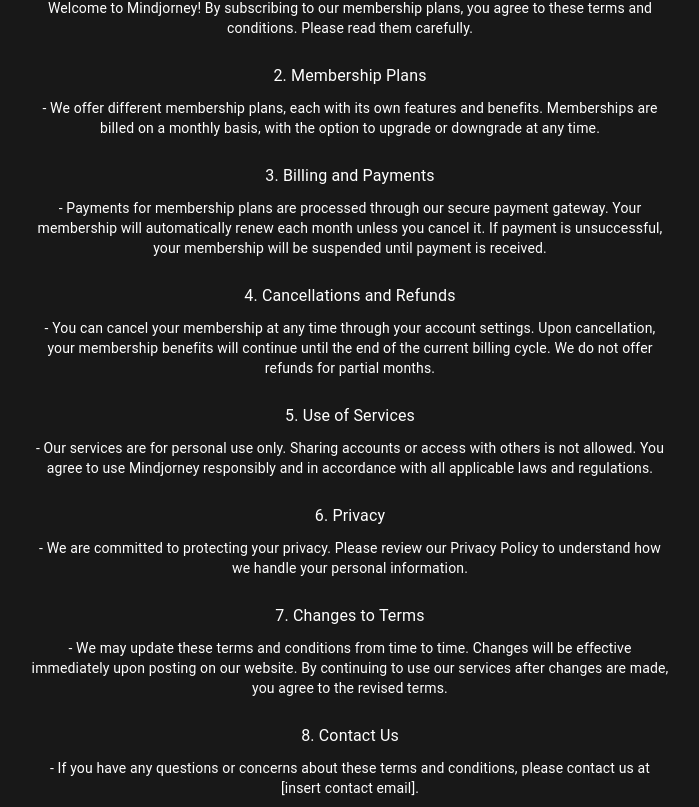
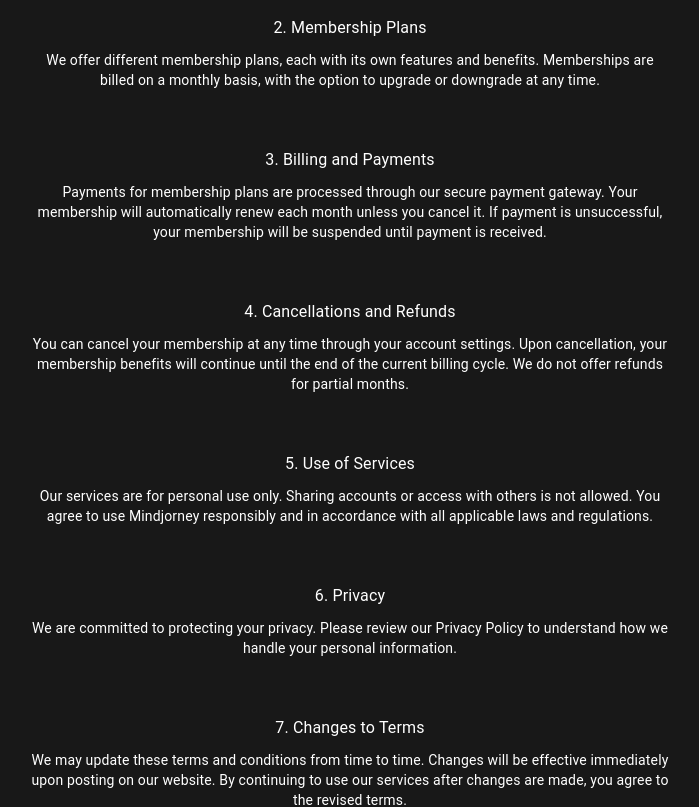
Before and after one commit to MasonMos/mind-journey, a Next.js app in the folder mind-journey-app/: page /pricing in a window 1280 px wide. Shown: the part 1934-2741 px from the top of the page, without its empty margins (290-989 px from the left). Built offline with nearby package versions, Linux system fonts and the light colour scheme; no server answers.

Commit message:
cleaned up this section

```diff
--- a/mind-journey-app/app/pricing/page.js
+++ b/mind-journey-app/app/pricing/page.js
@@ -50,6 +50,41 @@ const theme = createTheme({
     },
   },
 });
+
+const sections = [
+  {
+    title: 'Introduction',
+    content: 'Welcome to Mindjorney! By subscribing to our membership plans, you agree to these terms and conditions. Please read them carefully.'
+  },
+  {
+    title: 'Membership Plans',
+    content: 'We offer different membership plans, each with its own features and benefits. Memberships are billed on a monthly basis, with the option to upgrade or downgrade at any time.'
+  },
+  {
+    title: 'Billing and Payments',
+    content: 'Payments for membership plans are processed through our secure payment gateway. Your membership will automatically renew each month unless you cancel it. If payment is unsuccessful, your membership will be suspended until payment is received.'
+  },
+  {
+    title: 'Cancellations and Refunds',
+    content: 'You can cancel your membership at any time through your account settings. Upon cancellation, your membership benefits will continue until the end of the current billing cycle. We do not offer refunds for partial months.'
+  },
+  {
+    title: 'Use of Services',
+    content: 'Our services are for personal use only. Sharing accounts or access with others is not allowed. You agree to use Mindjorney responsibly and in accordance with all applicable laws and regulations.'
+  },
+  {
+    title: 'Privacy',
+    content: 'We are committed to protecting your privacy. Please review our Privacy Policy to understand how we handle your personal information.'
+  },
+  {
+    title: 'Changes to Terms',
+    content: 'We may update these terms and conditions from time to time. Changes will be effective immediately upon posting on our website. By continuing to use our services after changes are made, you agree to the revised terms.'
+  },
+  {
+    title: 'Contact Us',
+    content: 'If you have any questions or concerns about these terms and conditions, please contact us at [insert contact email].'
+  }
+];
 
 const handleSubmit = async () => {
   const checkoutSession = await fetch("/api/checkout_session", {
@@ -133,7 +168,7 @@ export default function Home() {
       </AppBar>
 
       <Box sx={{color: theme.palette.primary.contrastText, padding: 0, margin: 0}}>
-          <Typography variant="h2" sx={{postion: "flex", justifyContent: "center", alignItems: "center", textAlign: "center", marginTop: 10}}>Pricing Options</Typography>
+          <Typography variant="h2" className={jost.className} sx={{postion: "flex", justifyContent: "center", alignItems: "center", textAlign: "center", marginTop: 10}}>Pricing Options</Typography>
       </Box>
 
 
@@ -252,7 +287,7 @@ export default function Home() {
             }}
         >
             <Typography
-                variant="h3"
+                variant="h5"
                 sx={{
                     fontFamily: jost.style.fontFamily,
                     fontWeight: theme.typography.fontWeightBold,
@@ -267,62 +302,16 @@ export default function Home() {
             <Typography variant="body1" sx={{ marginBottom: 8 }}>
                 Effective Date: [8/26/2024]
             </Typography>
-
-            <Typography variant="subtitle1" sx={{ margin: 1 }}>
-                1. Introduction
-            </Typography>
-            <Typography variant="body2" sx={{ marginBottom: 2 }}>
-                Welcome to Mindjorney! By subscribing to our membership plans, you agree to these terms and conditions. Please read them carefully.
-            </Typography>
-
-            <Typography variant="subtitle1" sx={{ margin: 1 }}>
-                2. Membership Plans
-            </Typography>
-            <Typography variant="body2" sx={{ marginBottom: 2 }}>
-                - We offer different membership plans, each with its own features and benefits. Memberships are billed on a monthly basis, with the option to upgrade or downgrade at any time.
-            </Typography>
-
-            <Typography variant="subtitle1" sx={{ margin: 1 }}>
-                3. Billing and Payments
-            </Typography>
-            <Typography variant="body2" sx={{ marginBottom: 2 }}>
-                - Payments for membership plans are processed through our secure payment gateway. Your membership will automatically renew each month unless you cancel it. If payment is unsuccessful, your membership will be suspended until payment is received.
-            </Typography>
-
-            <Typography variant="subtitle1" sx={{ margin: 1 }}>
-                4. Cancellations and Refunds
-            </Typography>
-            <Typography variant="body2" sx={{ marginBottom: 2 }}>
-                - You can cancel your membership at any time through your account settings. Upon cancellation, your membership benefits will continue until the end of the current billing cycle. We do not offer refunds for partial months.
-            </Typography>
-
-            <Typography variant="subtitle1" sx={{ margin: 1 }}>
-                5. Use of Services
-            </Typography>
-            <Typography variant="body2" sx={{ marginBottom: 2 }}>
-                - Our services are for personal use only. Sharing accounts or access with others is not allowed. You agree to use Mindjorney responsibly and in accordance with all applicable laws and regulations.
-            </Typography>
-
-            <Typography variant="subtitle1" sx={{ margin: 1 }}>
-                6. Privacy
-            </Typography>
-            <Typography variant="body2" sx={{ marginBottom: 2 }}>
-                - We are committed to protecting your privacy. Please review our Privacy Policy to understand how we handle your personal information.
-            </Typography>
-
-            <Typography variant="subtitle1" sx={{ margin: 1 }}>
-                7. Changes to Terms
-            </Typography>
-            <Typography variant="body2" sx={{ marginBottom: 2 }}>
-                - We may update these terms and conditions from time to time. Changes will be effective immediately upon posting on our website. By continuing to use our services after changes are made, you agree to the revised terms.
-            </Typography>
-
-            <Typography variant="subtitle1" sx={{ margin: 1 }}>
-                8. Contact Us
-            </Typography>
-            <Typography variant="body2" sx={{ marginBottom: 25 }}>
-                - If you have any questions or concerns about these terms and conditions, please contact us at [insert contact email].
-            </Typography>
+            {sections.map((section, index) => (
+              <Box key={index} sx={{ marginBottom: 4 }}>
+                <Typography variant="subtitle1" sx={{ margin: 1 }}>
+                  {`${index + 1}. ${section.title}`}
+                </Typography>
+                <Typography variant="body2" sx={{ marginBottom: 2 }}>
+                  {section.content}
+                </Typography>
+              </Box>
+            ))}
         </Box>
 
       {/* need to work on foot to match the styling on figma */}
```
